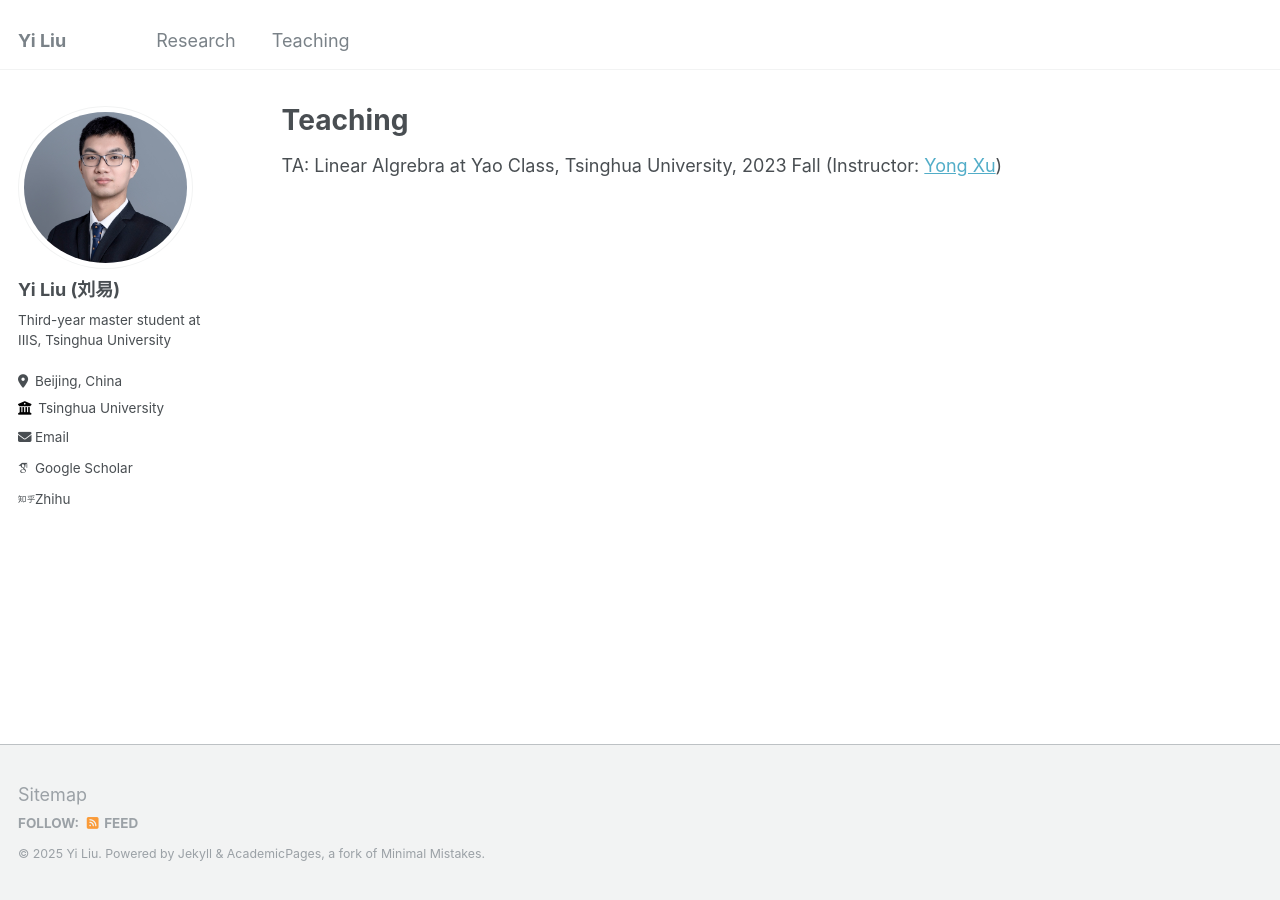
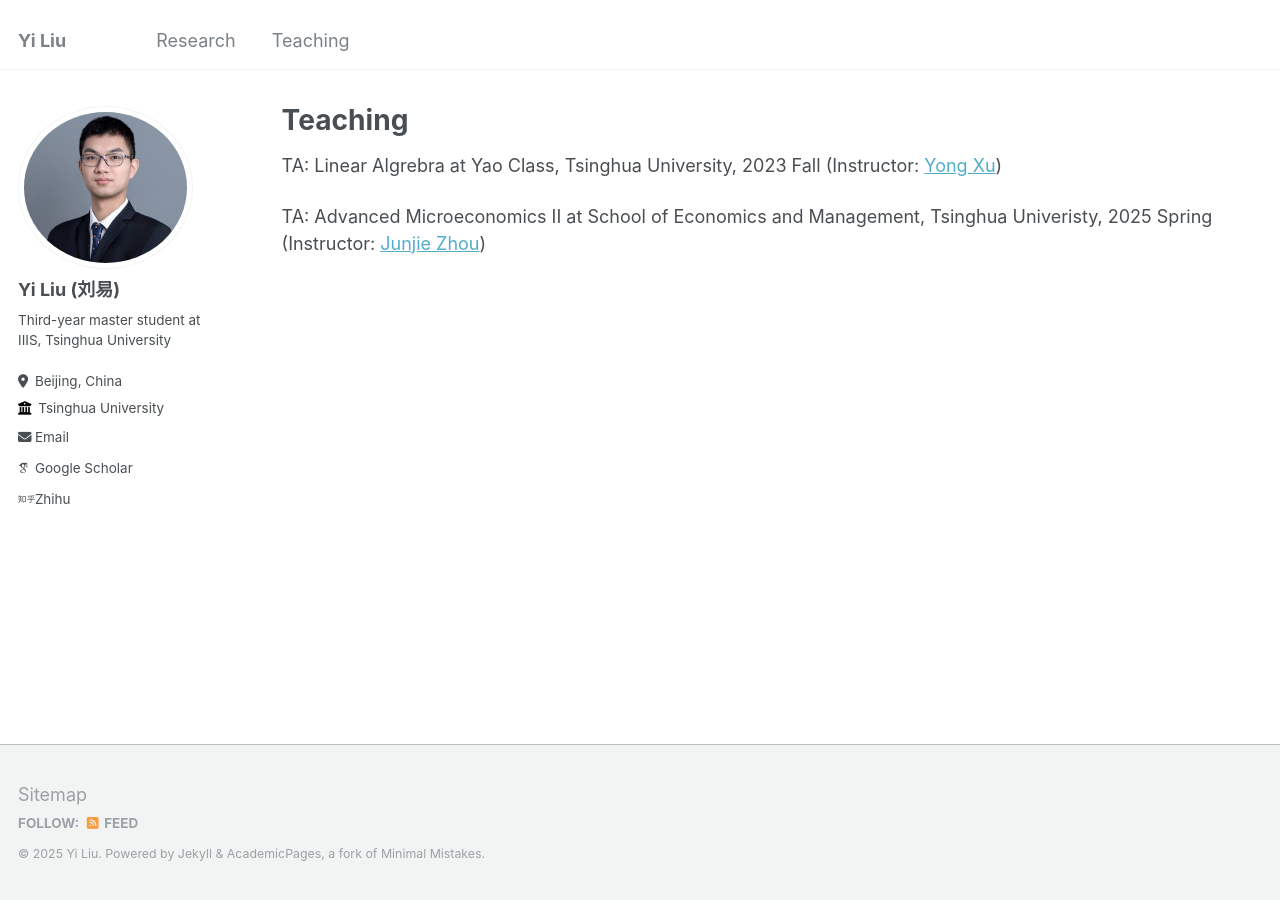
Before and after one commit to Leasy/Leasy.github.io, a Jekyll site: the page built from _pages/teaching.md, in a window 1280 px wide. Built offline with Jekyll 4.4.1, drawn with Linux system fonts in a browser that asks for light colours; some web fonts are replaced.

Commit message:
Update teaching.md

```diff
--- a/_pages/teaching.md
+++ b/_pages/teaching.md
@@ -7,3 +7,5 @@ author_profile: true
 ---
 
 TA: Linear Algrebra at Yao Class, Tsinghua University, 2023 Fall (Instructor: [Yong Xu](<https://iiis.tsinghua.edu.cn/zh/xuy/>))
+
+TA: Advanced Microeconomics II at School of Economics and Management, Tsinghua Univeristy, 2025 Spring (Instructor: [Junjie Zhou](<https://zhoujunjie.weebly.com/>))
```
